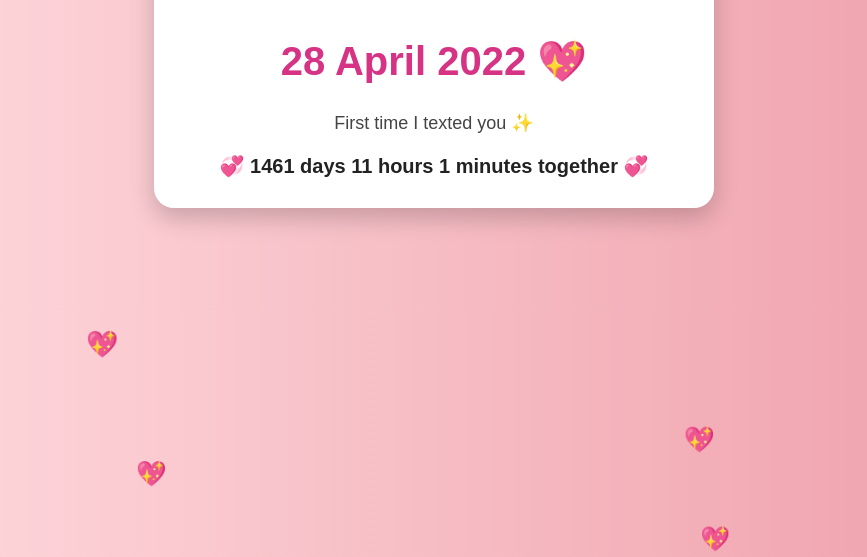
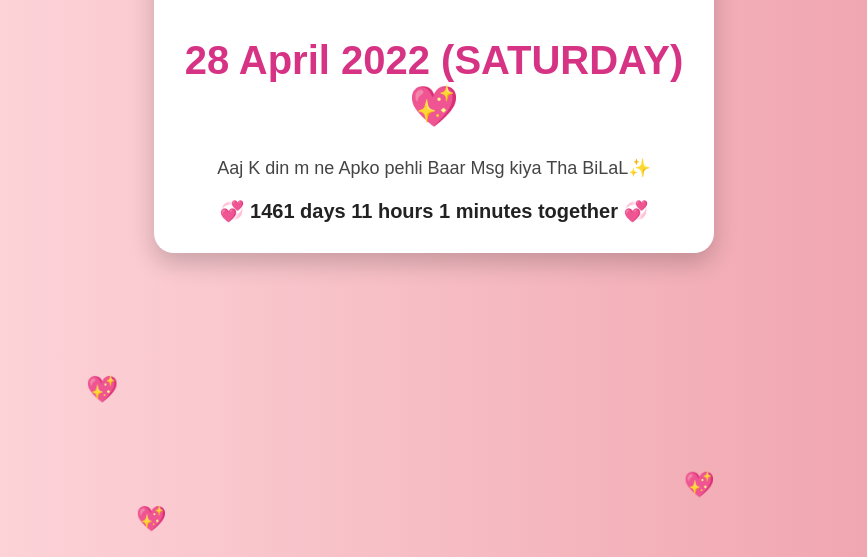
Before and after one commit to Ayeshashoukat938/First-love, a plain HTML site: page index.html in a window 1280 px wide. Shown: the part 233-790 px from the top of the page, without its empty margins (206-1073 px from the left). Drawn offline with Linux system fonts and the light colour scheme.

Commit message:
Update index.html

```diff
--- a/index.html
+++ b/index.html
@@ -66,8 +66,8 @@
   <img class="decor" src="https://cdn-icons-png.flaticon.com/512/3468/3468375.png">
   <img class="decor" src="https://cdn-icons-png.flaticon.com/512/616/616490.png">
 
-  <h1>28 April 2022 💖</h1>
-  <p>First time I texted you ✨</p>
+  <h1>28 April 2022 (SATURDAY)💖</h1>
+  <p>Aaj K din m ne Apko pehli Baar Msg kiya Tha BiLaL✨</p>
 
   <div id="timer"></div>
 </div>
```
